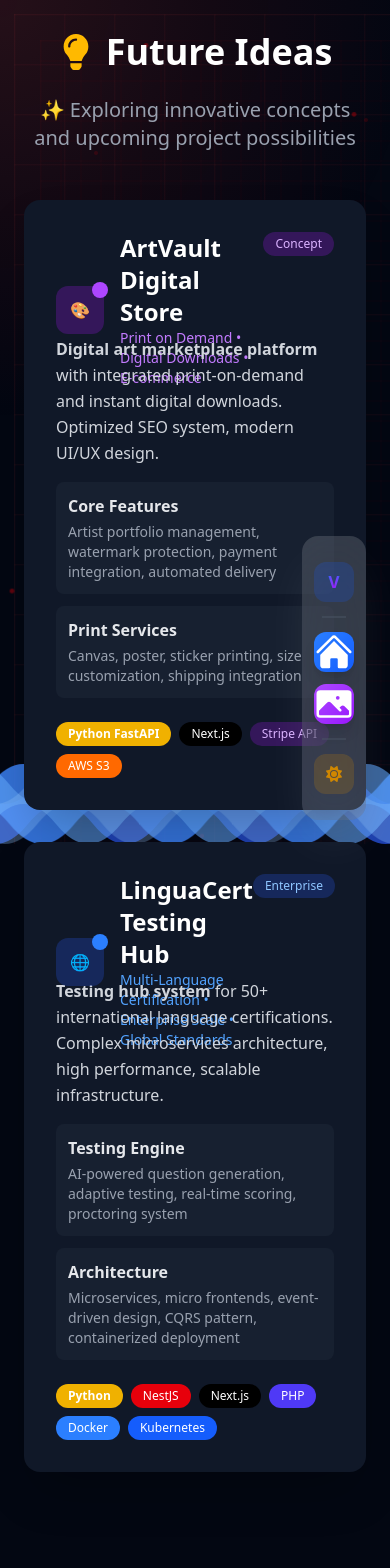
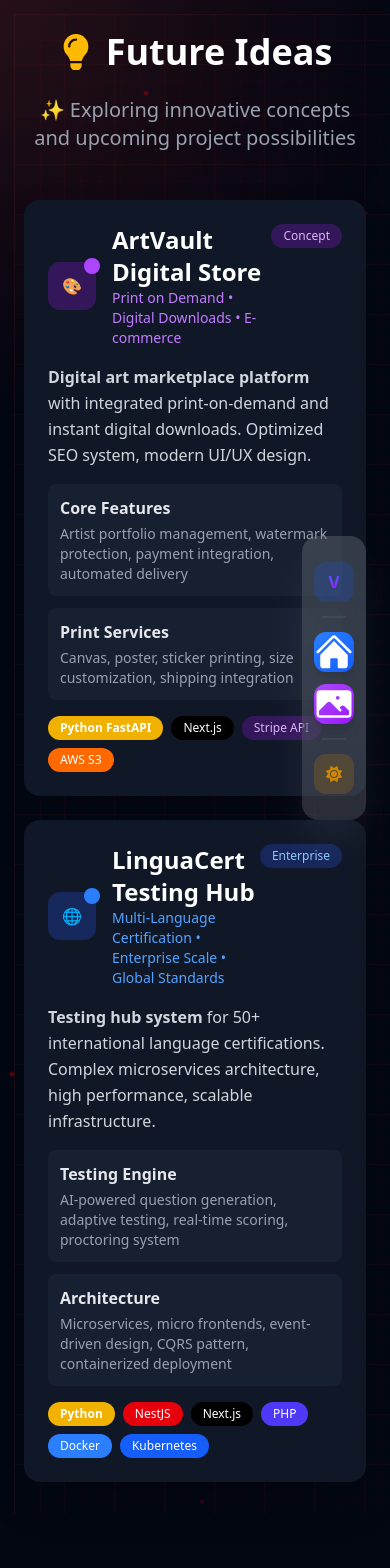
Before and after one commit to atdav3/portfolio-tuanat, a Next.js app: page /ideas in a window 390 px wide. Shown: the top 1568 px of the page. Built offline with nearby package versions, Linux system fonts and the light colour scheme.

Commit message:
refactor(IdeasPageClient): improve layout structure and enhance styling for better responsiveness

```diff
--- a/src/components/ideas/index.jsx
+++ b/src/components/ideas/index.jsx
@@ -3,9 +3,9 @@ import { useState, useEffect } from 'react'
 import { useTheme } from 'next-themes'
 import { FaLightbulb, FaRocket, FaClock, FaCode, FaBrain, FaHome, FaEye } from 'react-icons/fa'
 import GridBackground from '../ui/GridBackground'
-import WaveBackground from '../ui/WaveBackground'
 import Dock from '../dock/Dock'
 import Footer from '../layout/Footer'
+import WaveBackground from '../ui/WaveBackground'
 import { IDEAS_NAVIGATION_ITEMS } from '../../config/navigation'
 
 export default function IdeasPageClient() {
@@ -43,7 +43,9 @@ export default function IdeasPageClient() {
     }
 
     return (
-        <div className="min-h-screen bg-gray-100 dark:bg-gray-950">
+        <>
+            {/* Ideas Page Section */}
+            <div className="relative min-h-screen bg-gray-100 dark:bg-gray-950">
             {/* Grid Background Component */}
             <GridBackground theme={theme} colorScheme="pink" />
 
@@ -57,7 +59,7 @@ export default function IdeasPageClient() {
             />
 
             {/* Main Content */}
-            <div className="relative z-10 flex flex-col justify-center px-6 py-8" style={{ minHeight: 'calc(100vh - 120px)' }}>
+            <div className="relative z-20 flex flex-col justify-center px-6 py-8" style={{ minHeight: 'calc(100vh - 120px)' }}>
                 <div className="container max-w-6xl mx-auto">
                     {/* Header */}
                     <div className="text-center mb-12">
@@ -73,10 +75,10 @@ export default function IdeasPageClient() {
                     </div>
 
                     {/* Ideas Cards */}
-                    <div className="grid grid-cols-1 md:grid-cols-2 gap-8">
+                    <div className="grid grid-cols-1 md:grid-cols-2 gap-6 md:gap-8">
                         {/* Digital Art Store */}
-                        <div className="group rounded-2xl p-8 transition-all duration-500 hover:scale-[1.02] hover:shadow-xl bg-white shadow-md dark:bg-gray-900 dark:shadow-2xl flex flex-col">
-                            <div className="flex items-start justify-between mb-6 h-20">
+                        <div className="group rounded-2xl p-6 md:p-8 transition-all duration-500 hover:scale-[1.02] hover:shadow-xl bg-white shadow-md dark:bg-gray-900 dark:shadow-2xl flex flex-col min-h-[500px]">
+                            <div className="flex items-start justify-between mb-4 md:mb-6 min-h-[80px]">
                                 <div className="flex items-center gap-4">
                                     <div className="relative">
                                         <div className="w-12 h-12 rounded-xl flex items-center justify-center bg-purple-100 dark:bg-purple-900/50 transition-all duration-300 group-hover:scale-110">
@@ -98,7 +100,7 @@ export default function IdeasPageClient() {
                                 </span>
                             </div>
 
-                            <div className="flex-1 mb-6">
+                            <div className="flex-1 mb-4 md:mb-6">
                                 <p className="text-gray-700 dark:text-gray-300 leading-relaxed mb-4">
                                     <strong>Digital art marketplace platform</strong> with integrated print-on-demand and instant digital downloads. Optimized SEO system, modern UI/UX design.
                                 </p>
@@ -125,8 +127,8 @@ export default function IdeasPageClient() {
                         </div>
 
                         {/* Language Testing Hub */}
-                        <div className="group rounded-2xl p-8 transition-all duration-500 hover:scale-[1.02] hover:shadow-xl bg-white shadow-md dark:bg-gray-900 dark:shadow-2xl flex flex-col">
-                            <div className="flex items-start justify-between mb-6 h-20">
+                        <div className="group rounded-2xl p-6 md:p-8 transition-all duration-500 hover:scale-[1.02] hover:shadow-xl bg-white shadow-md dark:bg-gray-900 dark:shadow-2xl flex flex-col min-h-[500px]">
+                            <div className="flex items-start justify-between mb-4 md:mb-6 min-h-[80px]">
                                 <div className="flex items-center gap-4">
                                     <div className="relative">
                                         <div className="w-12 h-12 rounded-xl flex items-center justify-center bg-blue-100 dark:bg-blue-900/50 transition-all duration-300 group-hover:scale-110">
@@ -148,7 +150,7 @@ export default function IdeasPageClient() {
                                 </span>
                             </div>
 
-                            <div className="flex-1 mb-6">
+                            <div className="flex-1 mb-4 md:mb-6">
                                 <p className="text-gray-700 dark:text-gray-300 leading-relaxed mb-4">
                                     <strong>Testing hub system</strong> for 50+ international language certifications. Complex microservices architecture, high performance, scalable infrastructure.
                                 </p>
@@ -178,9 +180,8 @@ export default function IdeasPageClient() {
                     </div>
                 </div>
             </div>
-
-            {/* Wave Background at Bottom */}
-            <div className="absolute bottom-0 left-0 w-full">
+            {/* Wave Background at bottom - Hidden on mobile, visible on tablet+ */}
+            <div className="hidden md:block absolute bottom-0 left-0 w-full">
                 {/* Bottom Wave - Sóng lồi lên */}
                 <div className="relative">
                     <WaveBackground />
@@ -190,9 +191,10 @@ export default function IdeasPageClient() {
                     <WaveBackground reversed />
                 </div>
             </div>
+        </div>
 
-            {/* Footer */}
-            <Footer theme={theme} />
-        </div>
+        {/* Footer Section - Completely separate */}
+        <Footer theme={theme} />
+        </>
     )
 }
```
